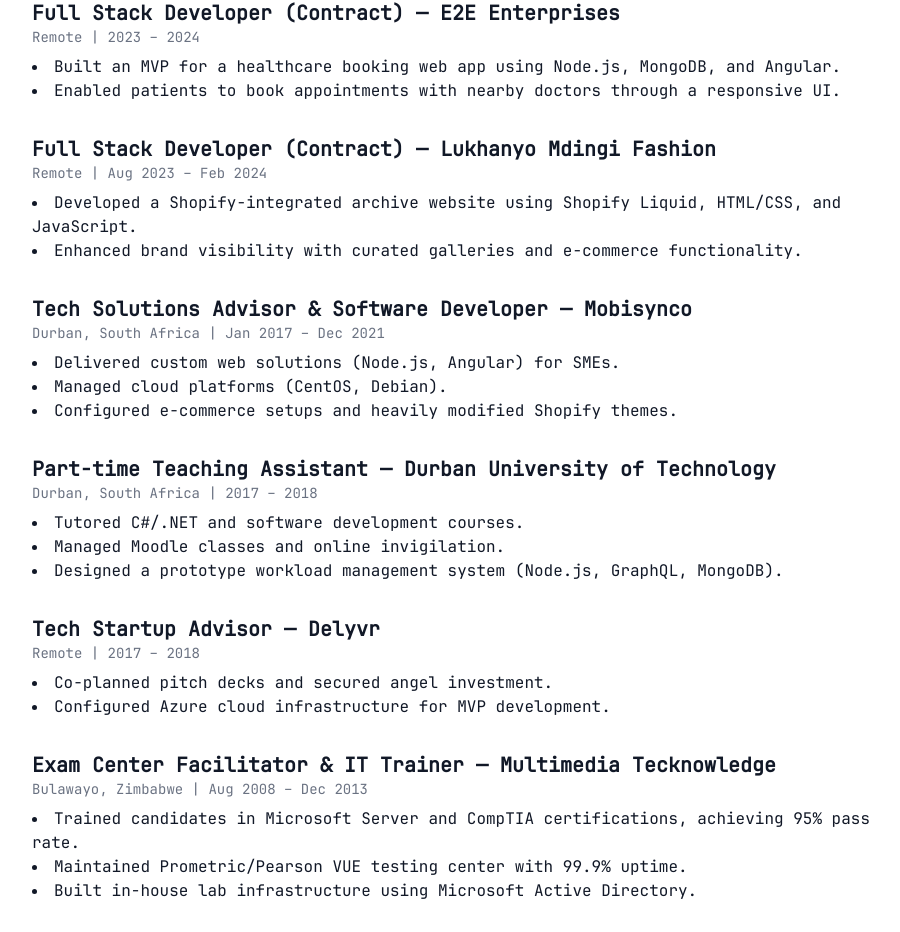
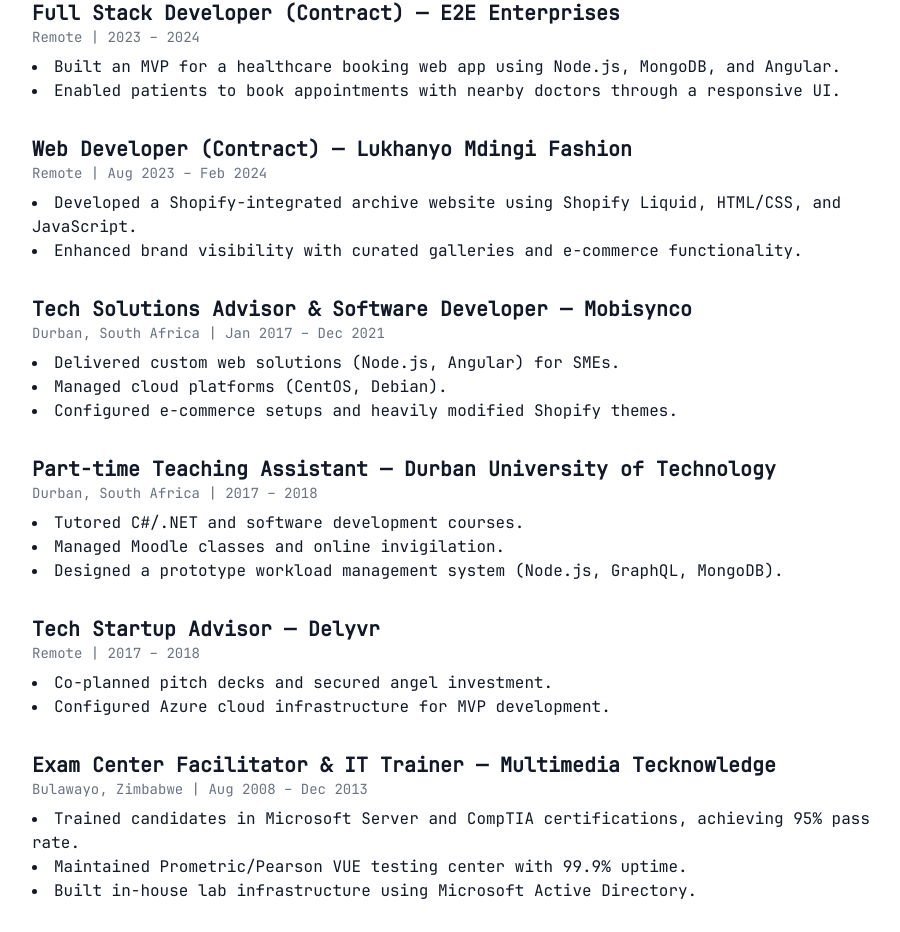
Before and after one commit to Psyfo/mahlangu-dev, a Next.js app: page / in a window 1280 px wide. Shown: the part 2453-3385 px from the top of the page, without its empty margins (184-1084 px from the left). Built offline with nearby package versions, Linux system fonts and the light colour scheme.

Commit message:
Update job title in WorkExperience component from 'Full Stack Developer' to 'Web Developer'

```diff
--- a/src/app/(public)/components/WorkExperience.tsx
+++ b/src/app/(public)/components/WorkExperience.tsx
@@ -37,7 +37,7 @@ const jobs = [
     ],
   },
   {
-    title: 'Full Stack Developer (Contract)',
+    title: 'Web Developer (Contract)',
     company: 'Lukhanyo Mdingi Fashion',
     duration: 'Aug 2023 – Feb 2024',
     location: 'Remote',
```
